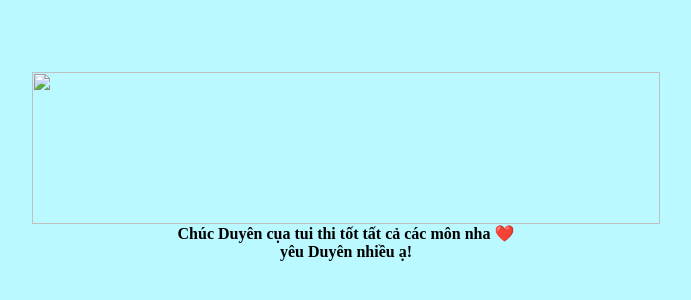
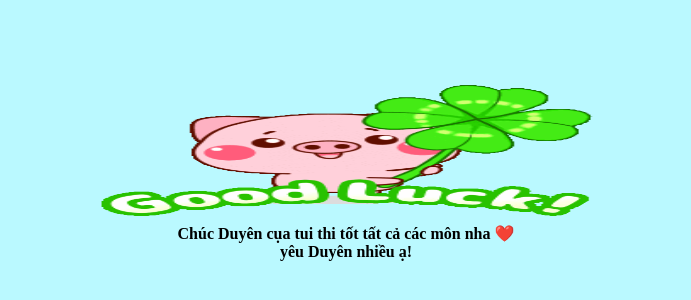
Before and after one commit to mellivora24/good_luck_MHN, a plain HTML site: page index.html in a window 1280 px wide. Shown: the part 242-542 px from the top of the page, without its empty margins (302-993 px from the left). Drawn offline with Linux system fonts and the light colour scheme; the site is published under a folder, as on GitHub Pages, so addresses that start at the root find nothing.

Commit message:
Update index.html

```diff
--- a/index.html
+++ b/index.html
@@ -8,7 +8,7 @@
     <title>Good luck for you!</title>
 </head>
 <body style="background-color: #BAF9FF;">
-    <img src="/design/pig.gif">
+    <img src="./design/pig.gif">
     <strong>Chúc Duyên cụa tui thi tốt tất cả các môn nha ❤️</strong>
     <strong>yêu Duyên nhiều ạ!</strong>
 </body>
```
